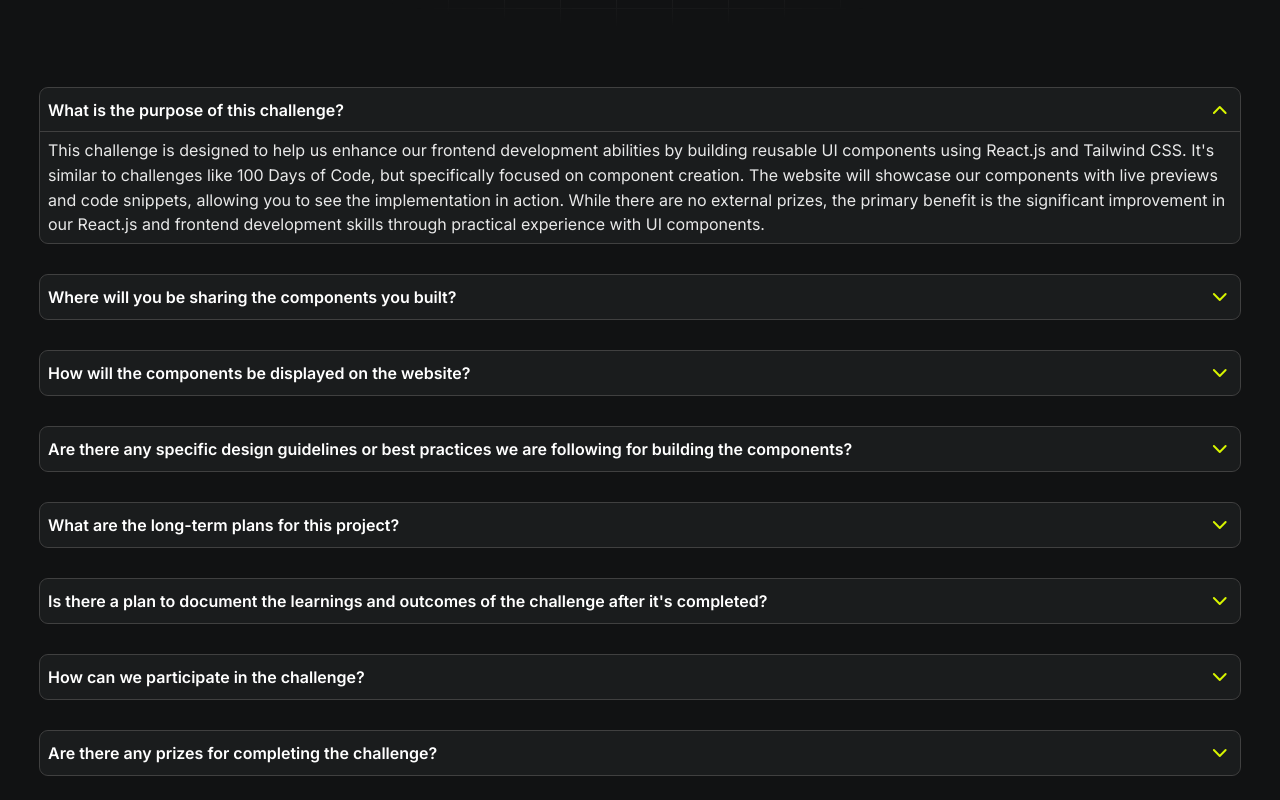
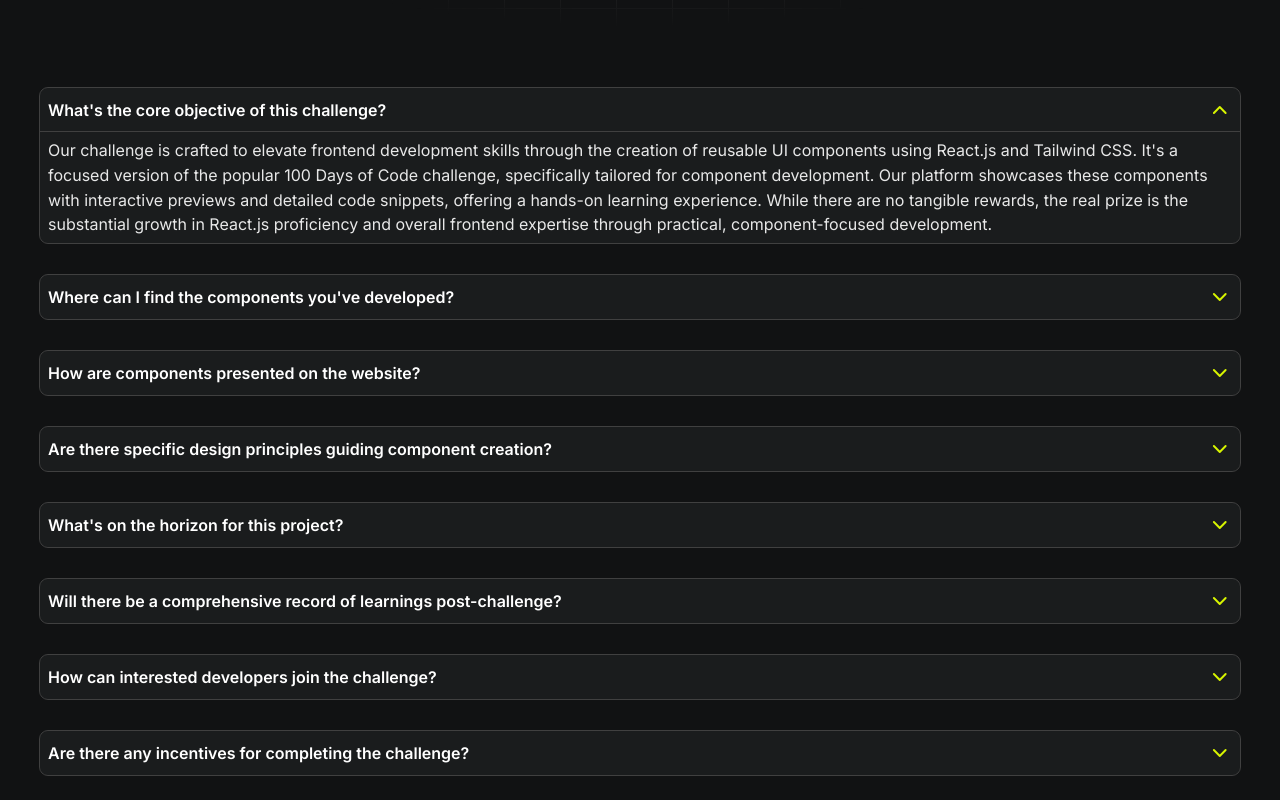
Before and after one commit to Ayusht777/FrontendStack, a React (Vite) app: page /faq in a window 1280 px wide. Shown: the part 440-1240 px from the top of the page. Built offline with nearby package versions, Linux system fonts and the light colour scheme.

Commit message:
docs(FAQ): update and improve FAQ content
- Enhance question and answer language for better clarity
- Add more detailed explanations for challenge-related queries
- Improve overall readability and engagement of FAQ section

```diff
--- a/src/Components/Shared/FAQ/Challenge.Data.js
+++ /dev/null
@@ -1,20 +0,0 @@
-export const challenge = [
-  {
-    id: "1",
-    question: "Start This Challenge By Creating Components Level Wise",
-    answer: `<h3 style="display: inline;" >Choose React and Tailwind CSS for your tech stack. Create components in increasing complexity.
-Refer to our document (</h3> <a href="https://docs.google.com/document/d/" target="_blank" style="color: #D7F400;" >https://docs.google.com/document/d/</a><h3 style="display: inline;">) ,for average time and a list of components.</h3>`,
-    link: "https://docs.google.com/document/d/",
-  },
-  {
-    id: "2",
-    question: "Take on this Challenge individually or as a Team.",
-    answer: `<h3 style="display: inline;">Doing this challenge in a team will help you and your team members to track your progress and achieve this challenge in an easy way, also tackling issues and solving obstacles in this journey.
-Alternatively, you can also do this challenge solo.</h3>`,
-  },
-  {
-    id: "3",
-    question: "Share Your Progress By Pushing Your Code On Github",
-    answer: `<h3 style="display: inline;">Keep your daily progress on GitHub up-to-date by regularly committing your code to your repository. Don't forget to showcase your progress on professional platforms like LinkedIn or X using the</h3> <a href="" style="color: #D7F400;">#FrontendStack</a>  <h3 style="display: inline;"> as we strongly value code shared in public.</h3>`,
-  },
-];
--- a/src/Components/Shared/FAQ/faqData.js
+++ b/src/Components/Shared/FAQ/faqData.js
@@ -1,53 +1,41 @@
 export const faqData = [
   {
-    question: "What is the purpose of this challenge?",
-    answer: `This challenge is designed to help us enhance our frontend development abilities by building reusable UI components using React.js and Tailwind CSS.
-      It's similar to challenges like 100 Days of Code, but specifically focused on component creation.
-      The website will showcase our components with live previews and code snippets, allowing you to see the implementation in action.
-      While there are no external prizes, the primary benefit is the significant improvement in our React.js and frontend development skills through practical experience with UI components.`,
+    question: "What's the core objective of this challenge?",
+    answer: `Our challenge is crafted to elevate frontend development skills through the creation of reusable UI components using React.js and Tailwind CSS. It's a focused version of the popular 100 Days of Code challenge, specifically tailored for component development. Our platform showcases these components with interactive previews and detailed code snippets, offering a hands-on learning experience. While there are no tangible rewards, the real prize is the substantial growth in React.js proficiency and overall frontend expertise through practical, component-focused development.`,
     open: true,
   },
   {
-    question: "Where will you be sharing the components you built?",
-    answer: `We will share the components on this website, on GitHub, and in a post on LinkedIn.`,
+    question: "Where can I find the components you've developed?",
+    answer: `We're proud to showcase our components across multiple platforms: right here on our website, in our GitHub repository, and through engaging LinkedIn posts.`,
   },
   {
-    question: "How will the components be displayed on the website?",
-    answer: `Each component will be showcased on the website with a live preview demonstrating its functionality.
-       Additionally, we'll include the corresponding code snippet for each component, allowing users to see the implementation behind the scenes.
-       This provides a clear understanding of how the components work and how to use them in their own projects.`,
+    question: "How are components presented on the website?",
+    answer: `Each component is prominently featured with an interactive live preview, demonstrating its functionality in real-time. Accompanying this is a comprehensive code snippet, providing insight into the component's implementation. This dual approach ensures a thorough understanding of both the component's usage and its underlying structure, facilitating easy integration into personal projects.`,
   },
   {
     question:
-      "Are there any specific design guidelines or best practices we are following for building the components?",
-    answer: `Yes, we have specific design principles and accessibility guidelines.
-      You can refer to these resources for inspiration: [shadcn/ui], NextUI, GreatFrontEnd.`,
+      "Are there specific design principles guiding component creation?",
+    answer: `Absolutely. We adhere to a set of robust design principles and accessibility guidelines. For inspiration and best practices, we recommend exploring resources like [shadcn/ui], NextUI, and GreatFrontEnd.`,
   },
   {
-    question: "What are the long-term plans for this project?",
-    answer: `We plan to enhance this project in several ways:
-            adding TypeScript Support, implementing Component Animations, and more. Stay tuned! You can follow our progress and see future plans for the project on GitHub.`,
+    question: "What's on the horizon for this project?",
+    answer: `We have exciting plans for expansion, including the integration of TypeScript support, implementation of sophisticated component animations, and much more. Stay connected! You can track our progress and explore future developments on our GitHub repository.`,
   },
   {
     question:
-      "Is there a plan to document the learnings and outcomes of the challenge after it's completed?",
-    answer: `Yes, we absolutely plan to document the learnings and outcomes of the challenge!
-    We believe it's valuable to share our experiences and insights to benefit ourselves and others.`,
+      "Will there be a comprehensive record of learnings post-challenge?",
+    answer: `Definitely! We're committed to thoroughly documenting our journey, including key learnings and outcomes. We believe in the power of shared knowledge and aim to create a valuable resource for both participants and the wider development community.`,
   },
   {
-    question: "How can we participate in the challenge?",
-    answer: `As of now, this is a private project where we showcase our creations.
-      However, we plan to open participation to more users in the future. Stay tuned!`,
+    question: "How can interested developers join the challenge?",
+    answer: `Currently, this is an internal project showcasing our team's creations. However, we're excited about the prospect of opening it up to a broader audience in the future. Keep an eye out for announcements!`,
   },
   {
-    question: "Are there any prizes for completing the challenge?",
-    answer: `No, there are no external prizes for completing the challenge.
-      However, the primary benefit is the significant improvement in our frontend development skills through practical experience building reusable components.
-       This can make us more competitive in job interviews and enhance our ability to tackle real-world frontend development projects.`,
+    question: "Are there any incentives for completing the challenge?",
+    answer: `While there are no external rewards, the true value lies in the significant enhancement of frontend development skills through hands-on experience with reusable components. This practical knowledge not only boosts competitiveness in job interviews but also strengthens your ability to tackle complex, real-world frontend projects.`,
   },
   {
-    question: "What is the timeframe for completing the challenge?",
-    answer: `There's no specific target duration. We encourage a flexible approach, depending on our individual goals.
-      Whether you aim to build a few components quickly or take a more in-depth exploration, the challenge is designed to fit our individual learning pace.`,
+    question: "Is there a set timeline for the challenge?",
+    answer: `We've designed this challenge with flexibility in mind. There's no rigid timeline - it's adaptable to individual goals and learning paces. Whether you're aiming for rapid component creation or a more in-depth exploration, the challenge accommodates various learning styles and time commitments.`,
   },
 ];
```
